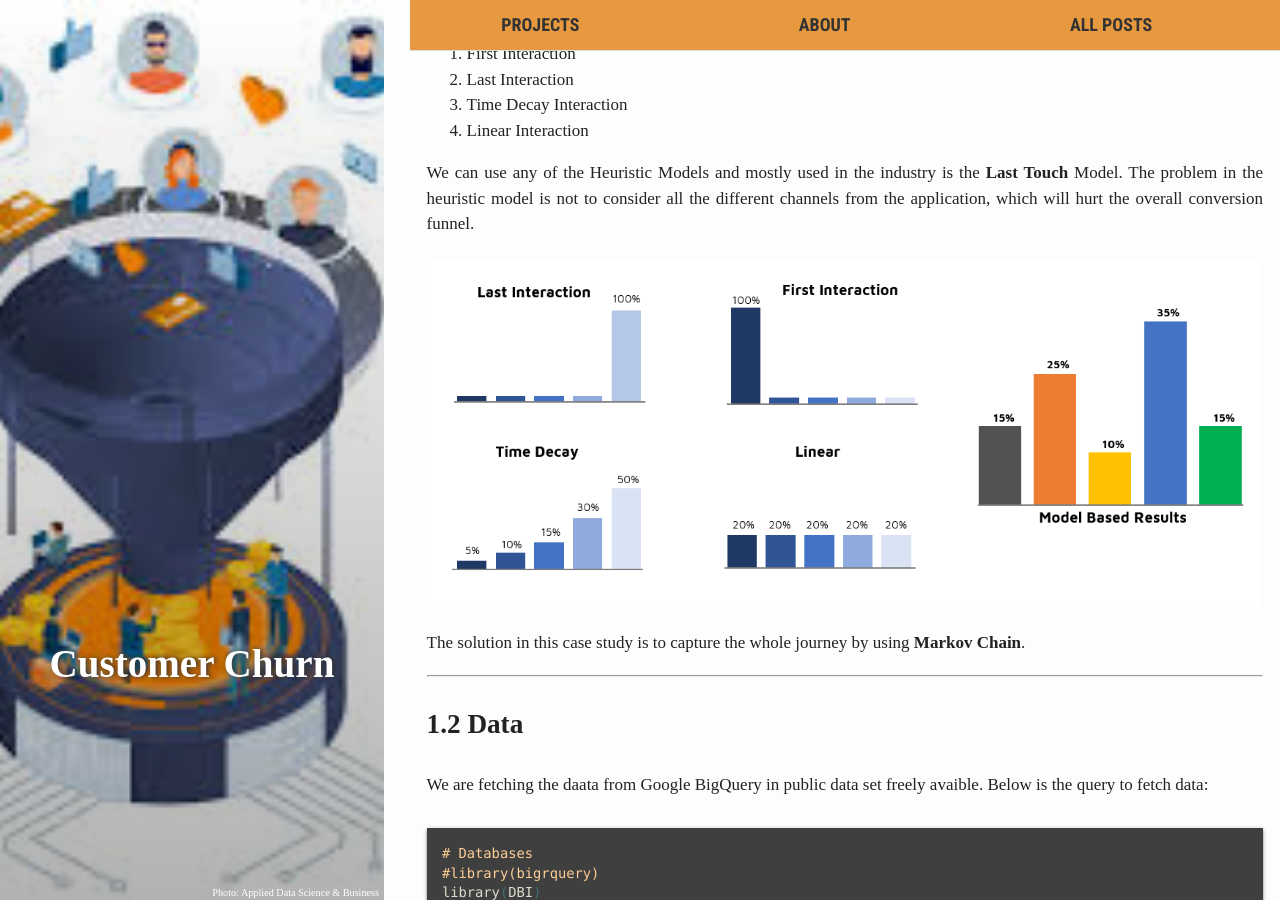
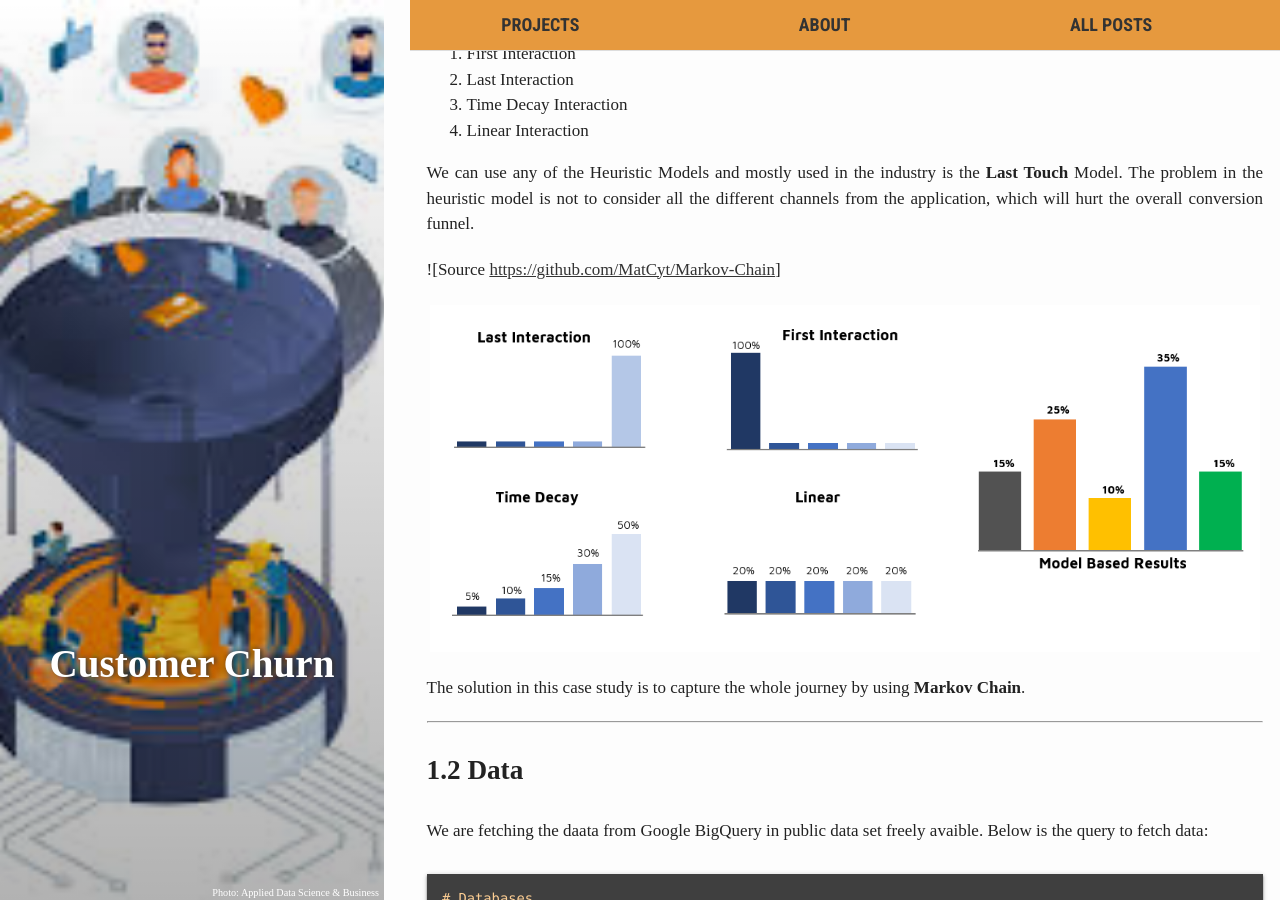
Before and after one commit to yashkarwa/Yashkarwa.github.io, a Jekyll site: the page built from _posts/2020-02-03-Marketing_Attribution.md, in a window 1280 px wide and 900 px high, scrolled down 759 px. Built offline with Jekyll 4.4.1, drawn with Linux system fonts in a browser that asks for light colours; formulas are drawn with MathJax 3; comment, search, counter and statistics services are not loaded.

Commit message:
Update 2020-02-03-Marketing_Attribution.md

```diff
--- a/_posts/2020-02-03-Marketing_Attribution.md
+++ b/_posts/2020-02-03-Marketing_Attribution.md
@@ -36,9 +36,9 @@
 We can use any of the Heuristic Models and mostly used in the industry is the **Last Touch** Model. The problem in the heuristic model is not to consider all the different channels from the application, which will hurt the overall conversion funnel.
 
 
-![Source <https://github.com/MatCyt/Markov-Chain>](/assets/images/MA/AttributionApproach.PNG)
+![Source <https://github.com/MatCyt/Markov-Chain>]
 
-
+![png](/assets/images/MA/AttributionApproach.PNG)
 
 The solution in this case study is to capture the whole journey by using **Markov Chain**.
 
```
